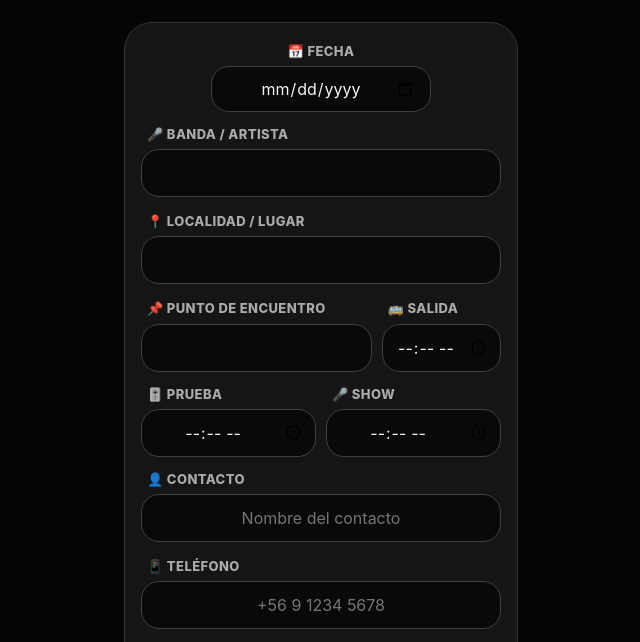
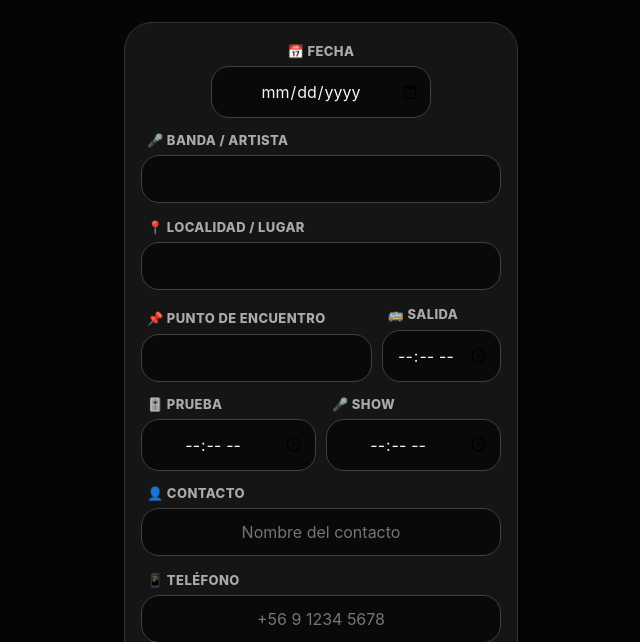
Before and after one commit to kichaniluminador-boop/Kichan-agenda, a plain HTML site: page index.html in a window 1280 px wide. Both pictures are taken after a click on the button "+ NUEVA PRESTACIÓN". Shown: the part 147-789 px from the top of the page, without its empty margins (319-959 px from the left). Drawn offline with Linux system fonts and the light colour scheme.

Commit message:
Add files via upload

```diff
--- a/index.html
+++ b/index.html
@@ -64,6 +64,41 @@
 #formView select.control{
   text-align:center;
   text-align-last:center;
+}
+
+
+/* iPhone Safari: centra visualmente FECHA y HORAS */
+#formView input[type="date"].control,
+#formView input[type="time"].control{
+  position:relative;
+  height:52px;
+  min-height:52px;
+  padding:0 10px !important;
+  line-height:52px !important;
+  text-align:center !important;
+}
+#formView input[type="date"]::-webkit-date-and-time-value,
+#formView input[type="time"]::-webkit-date-and-time-value{
+  display:flex !important;
+  align-items:center !important;
+  justify-content:center !important;
+  width:100% !important;
+  height:52px !important;
+  min-height:52px !important;
+  margin:0 !important;
+  padding:0 !important;
+  line-height:52px !important;
+  text-align:center !important;
+}
+#formView input[type="date"]::-webkit-datetime-edit,
+#formView input[type="time"]::-webkit-datetime-edit{
+  display:flex !important;
+  align-items:center !important;
+  justify-content:center !important;
+  width:100% !important;
+  height:52px !important;
+  margin:0 !important;
+  padding:0 !important;
 }
 
 </style>
```
